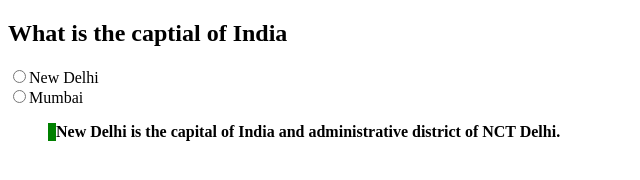
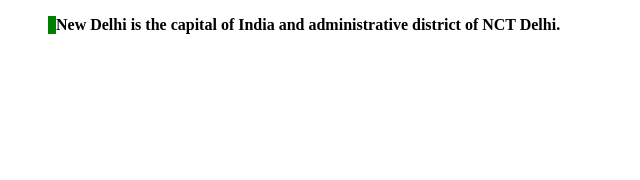
Before and after one commit to acciojob/trivia-AMOLpatil1234, a website: page main.html in a window 1280 px wide. Shown: the whole page, without its empty margins (0-640 px from the left). Drawn offline with Linux system fonts and the light colour scheme.

Commit message:
created a submission

```diff
--- a/main.html
+++ b/main.html
@@ -9,9 +9,6 @@
 <body>
 	<!-- the entire body must be written by student -->
 	<div>
-		<h2>What is the captial of India</h2>
-		<input type="radio" name="capital">New Delhi</input><br>
-	<input type="radio" name="capital">Mumbai</input>
 	<blockquote city ="https://en.wikipedia.org/wiki/New_Delhi"> New Delhi is the capital of India and administrative district of NCT Delhi.</blockquote>
 </div>
 
--- a/styles.css
+++ b/styles.css
@@ -1,7 +1,6 @@
 
 /* Your CSS Code here. */
 blockquote{
-	display: block;
 	max-width:600px;
 	margin:10px:
    padding:15px;
```
